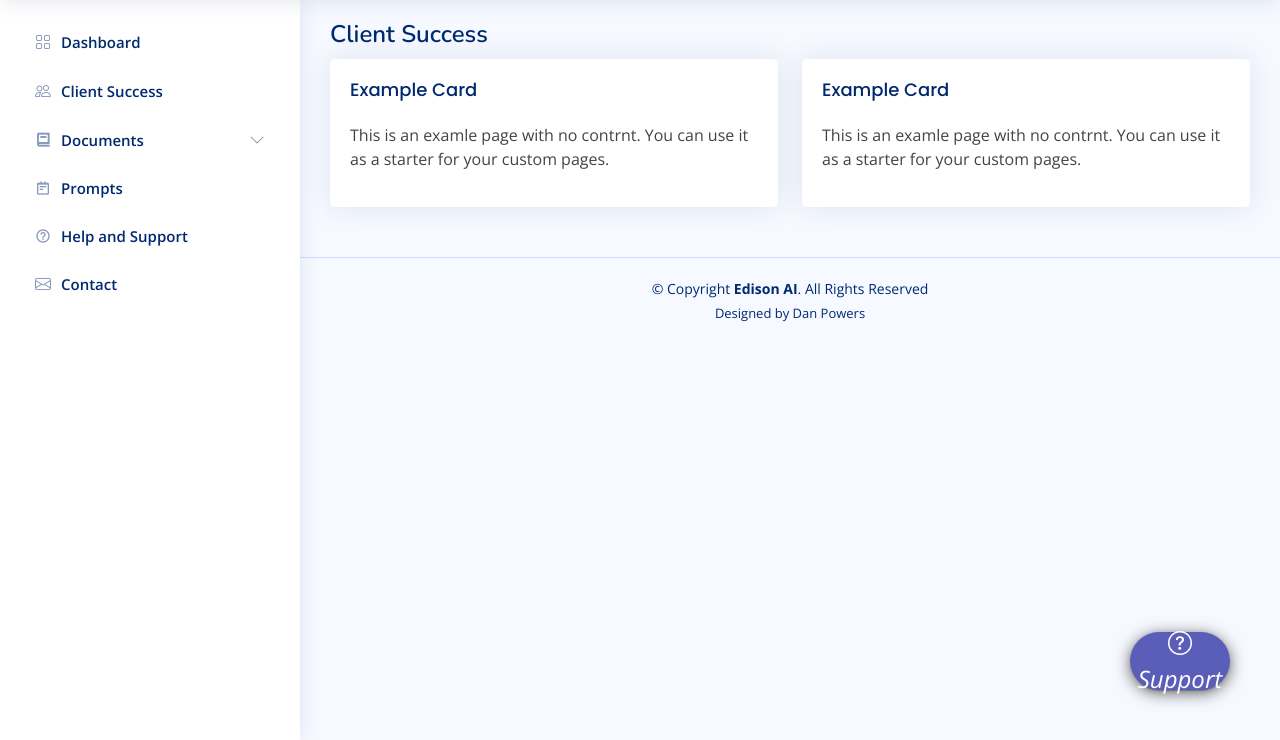
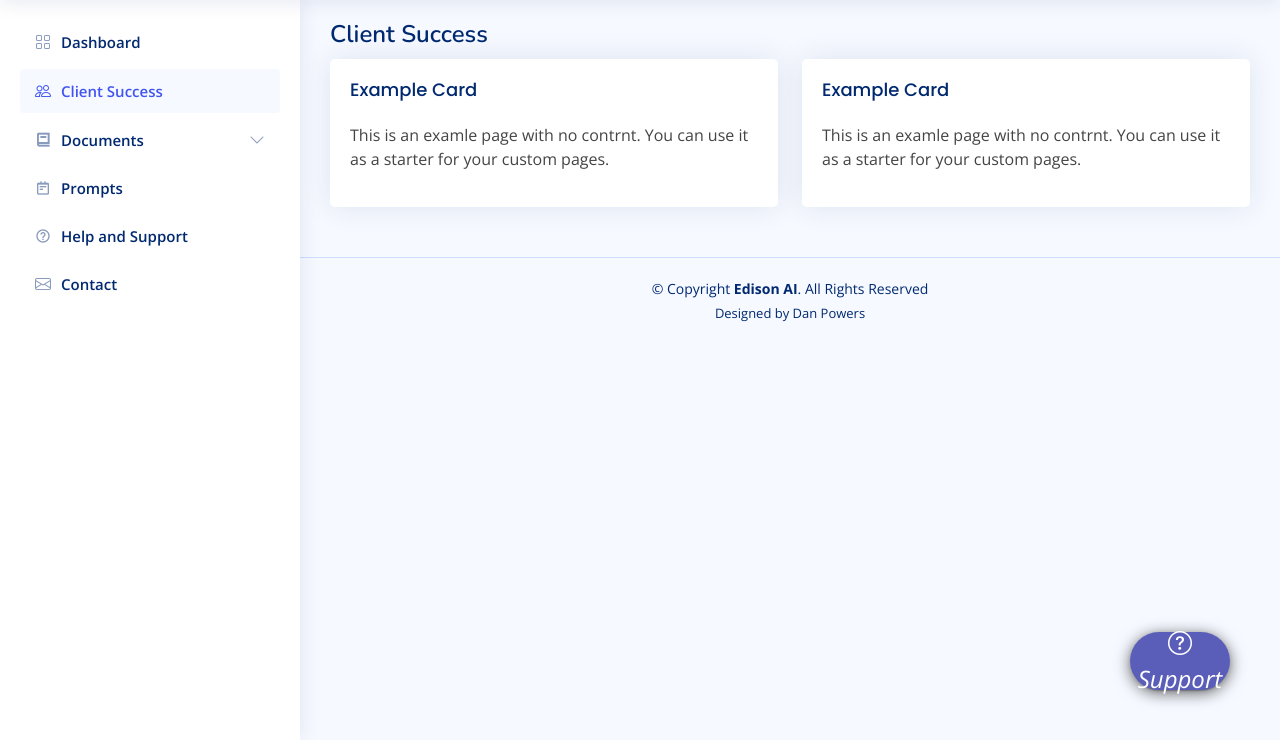
Before and after one commit to NazarKhlopeniuk/accelerated-banking, a Django app: page /clientsuccess in a window 1280 px wide. Shown: the part 60-800 px from the top of the page. Run offline with Django 4.2, Linux system fonts and the light colour scheme; the visitor is signed in with stand-in values (Sample User, id 1); some libraries are stand-ins or nearby versions.

```diff
--- a/pdfchat/templates/base.html
+++ b/pdfchat/templates/base.html
@@ -213,10 +213,10 @@
           </a>
       </li>
       <li class="nav-item">
-        {% if request.path == '/ai' %}
-        <a class="nav-link " href="/ai">
+        {% if request.path == '/clientsuccess' %}
+        <a class="nav-link " href="/clientsuccess">
           {% else %}
-          <a class="nav-link collapsed" href="/ai">
+          <a class="nav-link collapsed" href="/clientsuccess">
             {% endif %}
             <i class="bi bi-people"></i>
             <span>Client Success</span>
```
